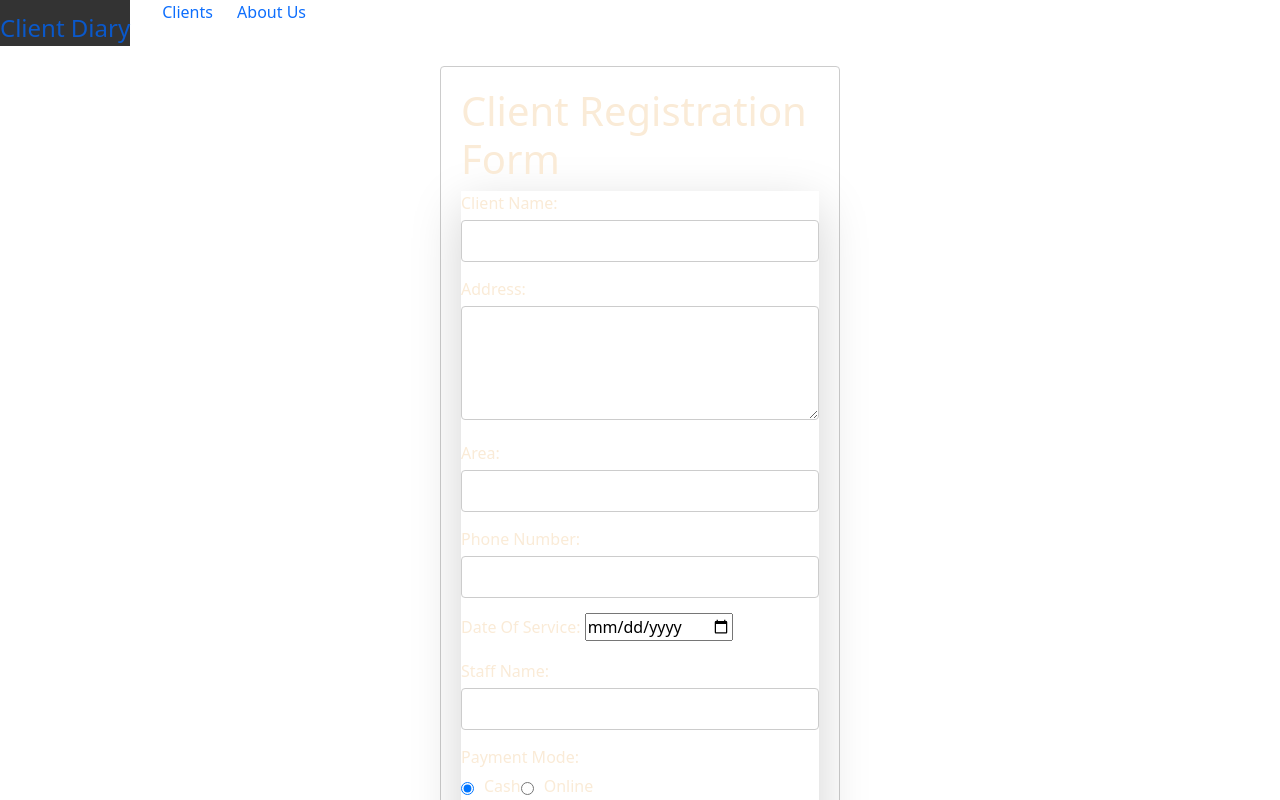
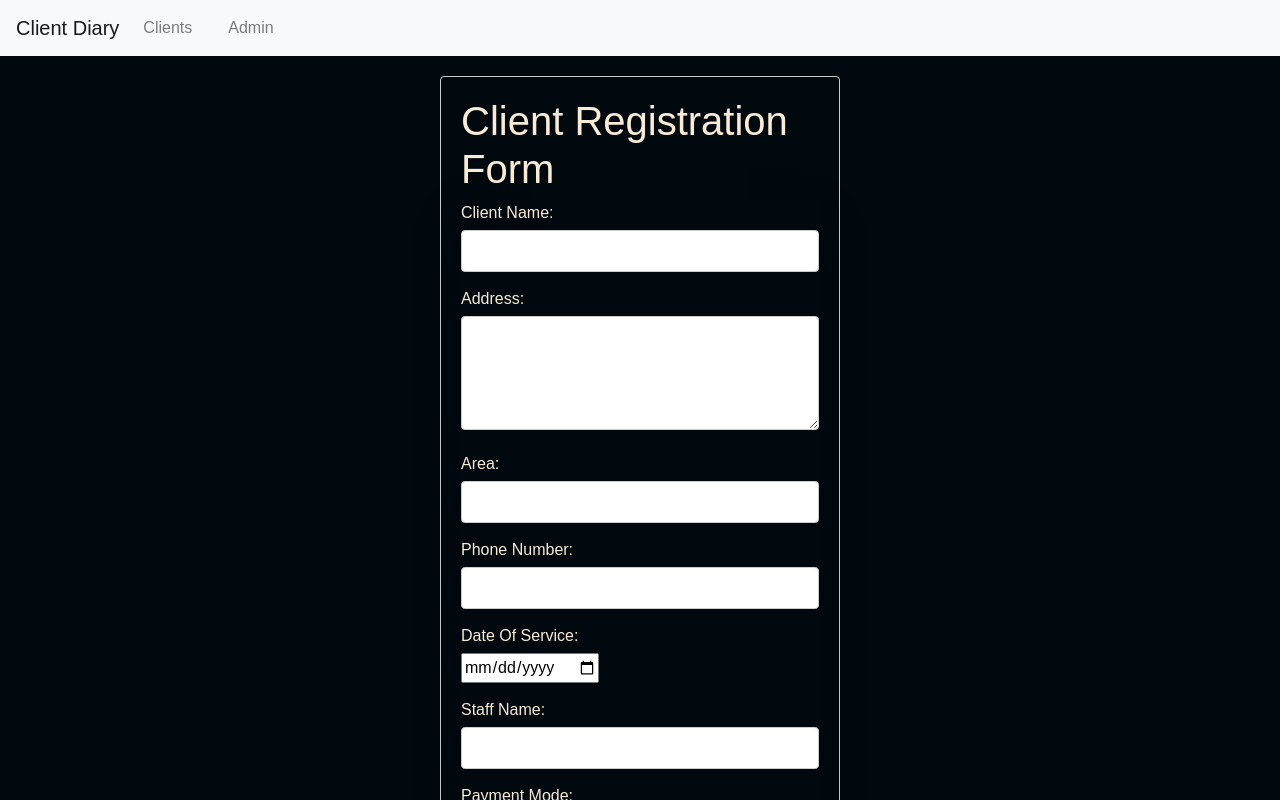
Before and after one commit to gurleen-kaurr/ClientDiary, a Django app: page /clients/ in a window 1280 px wide. Run offline with Django 3.2, Linux system fonts and the light colour scheme; some libraries are stand-ins or nearby versions.

Commit message:
Update base.html

```diff
--- a/templates/base.html
+++ b/templates/base.html
@@ -5,20 +5,30 @@
     <meta charset="UTF-8">
     <meta name="viewport" content="width=device-width, initial-scale=1.0">
     <title>Client Diary</title>
+    <link href="https://stackpath.bootstrapcdn.com/bootstrap/4.5.2/css/bootstrap.min.css" rel="stylesheet">
     <link rel="stylesheet" href="{% static 'style.css' %}">
-    <link href="https://cdn.jsdelivr.net/npm/bootstrap@5.2.3/dist/css/bootstrap.min.css" rel="stylesheet" integrity="sha384-rbsA2VBKQhggwzxH7pPCaAqO46MgnOM80zW1RWuH61DGLwZJEdK2Kadq2F9CUG65" crossorigin="anonymous">
+    <!--<link href="https://cdn.jsdelivr.net/npm/bootstrap@5.2.3/dist/css/bootstrap.min.css" rel="stylesheet" integrity="sha384-rbsA2VBKQhggwzxH7pPCaAqO46MgnOM80zW1RWuH61DGLwZJEdK2Kadq2F9CUG65" crossorigin="anonymous">-->
 </head>
 <body>
-
-<nav>
-    <a href="" style="font-size: x-large; padding-top: 10px;">Client Diary</a>
-    <ul>
-        <li><a href="/clients">Clients</a></li>
-        <li><a href="#">About Us</a></li>
-    </ul>
-</nav>
-</header>
-
+    <nav class="navbar navbar-expand-lg navbar-light bg-light">
+        <a class="navbar-brand" href="{% url 'home'%}">Client Diary</a>
+        <button class="navbar-toggler" type="button" data-toggle="collapse" data-target="#navbarNav" aria-controls="navbarNav" aria-expanded="false" aria-label="Toggle navigation">
+            <span class="navbar-toggler-icon"></span>
+        </button>
+        <div class="collapse navbar-collapse" id="navbarNav">
+            <ul class="navbar-nav">
+                <li class="nav-item">
+                    <a class="nav-link" href="/clients">Clients</a>
+                </li>
+                <li class="nav-item">
+                    <a class="nav-link" href="/admin">Admin</a>
+                </li>
+            </ul>
+        </div>
+    </nav>
+    <script src="https://code.jquery.com/jquery-3.5.1.slim.min.js"></script>
+    <script src="https://cdn.jsdelivr.net/npm/@popperjs/core@2.9.2/dist/umd/popper.min.js"></script>
+    <script src="https://stackpath.bootstrapcdn.com/bootstrap/4.5.2/js/bootstrap.min.js"></script>
       <script src="{% static 'script.js' %}"></script>
 
       {% block start %}
```
